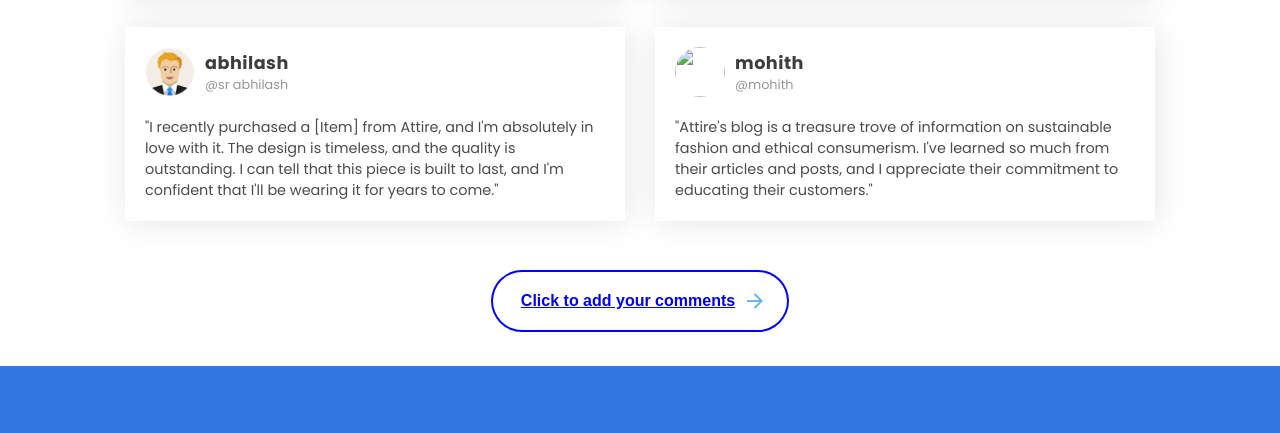
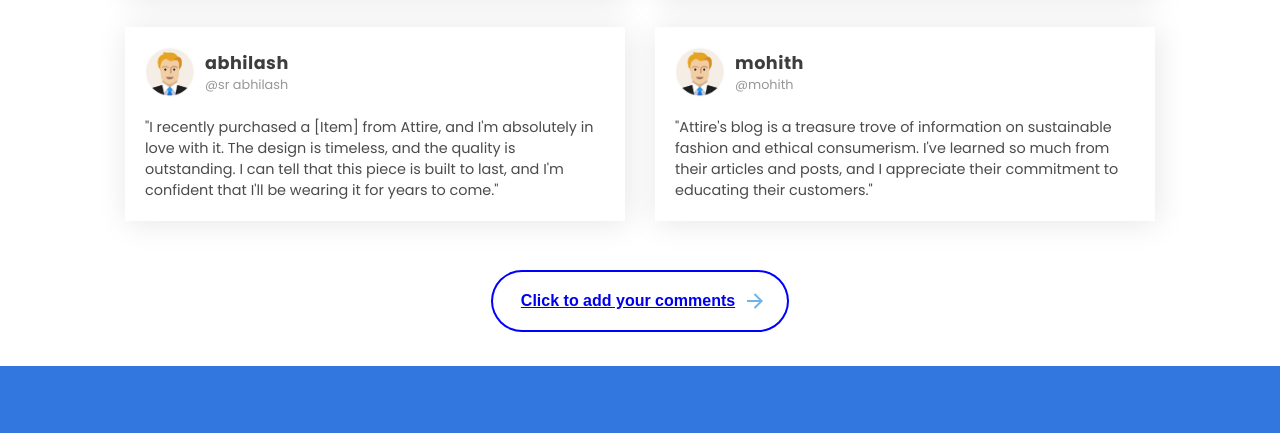
Before and after one commit to Kannikakr/Attire, a plain HTML site: page index.html in a window 1280 px wide. Shown: the part 3255-3688 px from the top of the page. Drawn offline with Linux system fonts and the light colour scheme; a script that the page names is missing; files whose address does not match are found by name.

Commit message:
Update index.html

```diff
--- a/index.html
+++ b/index.html
@@ -281,7 +281,7 @@
                             <div class="box-top">
                                 <div class="profile">
                                     <div class="profile-img">
-                                        <img src="../Webimages/rev2.jpg" />
+                                        <img src="./Webimages/rev2.jpeg" />
                                     </div>
                                     <div class="name-user">
                                         <strong>mohith</strong>
```
